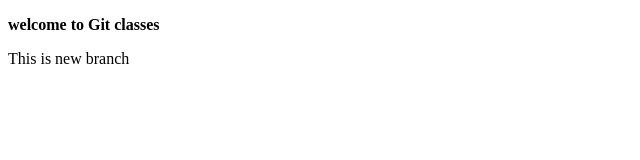
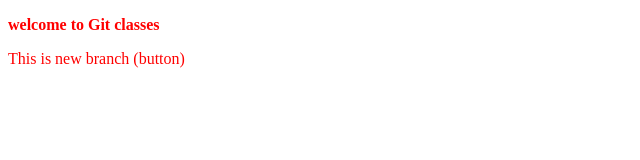
Before and after one commit to soubhik25/locababanre, a plain HTML site: page index.html in a window 1280 px wide. Shown: the whole page, without its empty margins (0-640 px from the left). Drawn offline with Linux system fonts and the light colour scheme.

```diff
--- a/index.html
+++ b/index.html
@@ -9,6 +9,6 @@
 </head>
 <body>
     <p><b>welcome to Git classes</b></p>
-    <p>This is new branch </p>
+    <p>This is new branch (button)</p>
 </body>
 </html>
--- a/style.css
+++ b/style.css
@@ -0,0 +1,3 @@
+p{
+    color:red;
+}
```
Also changed, not shown: 1 other file.
